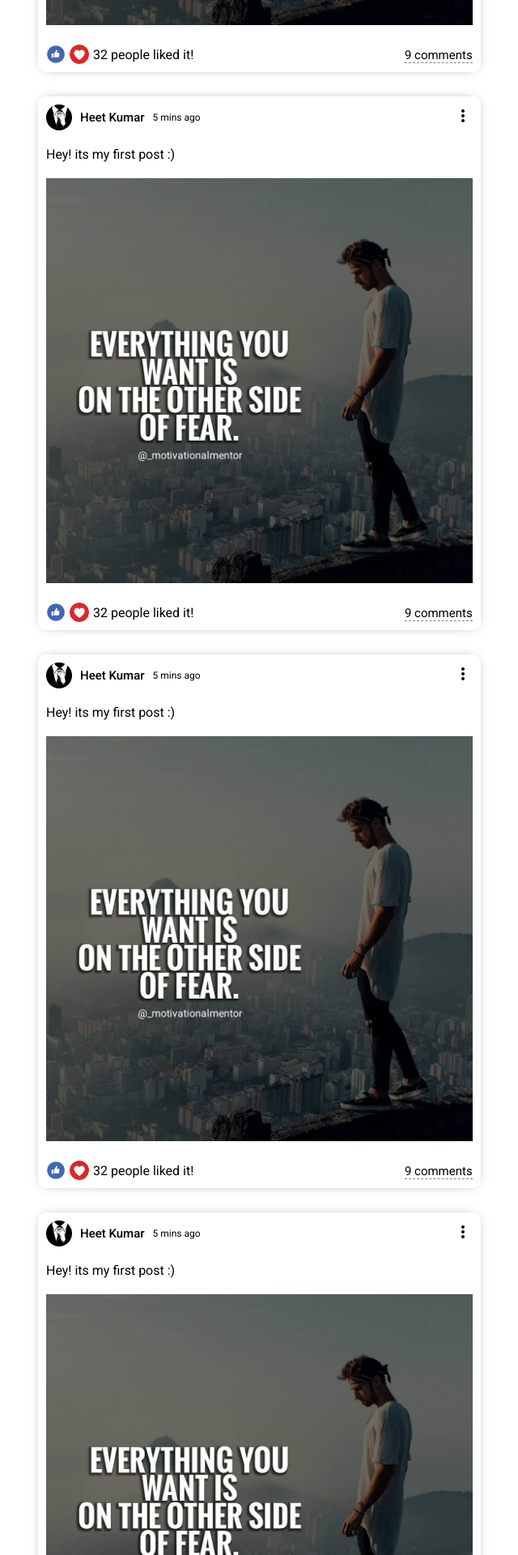
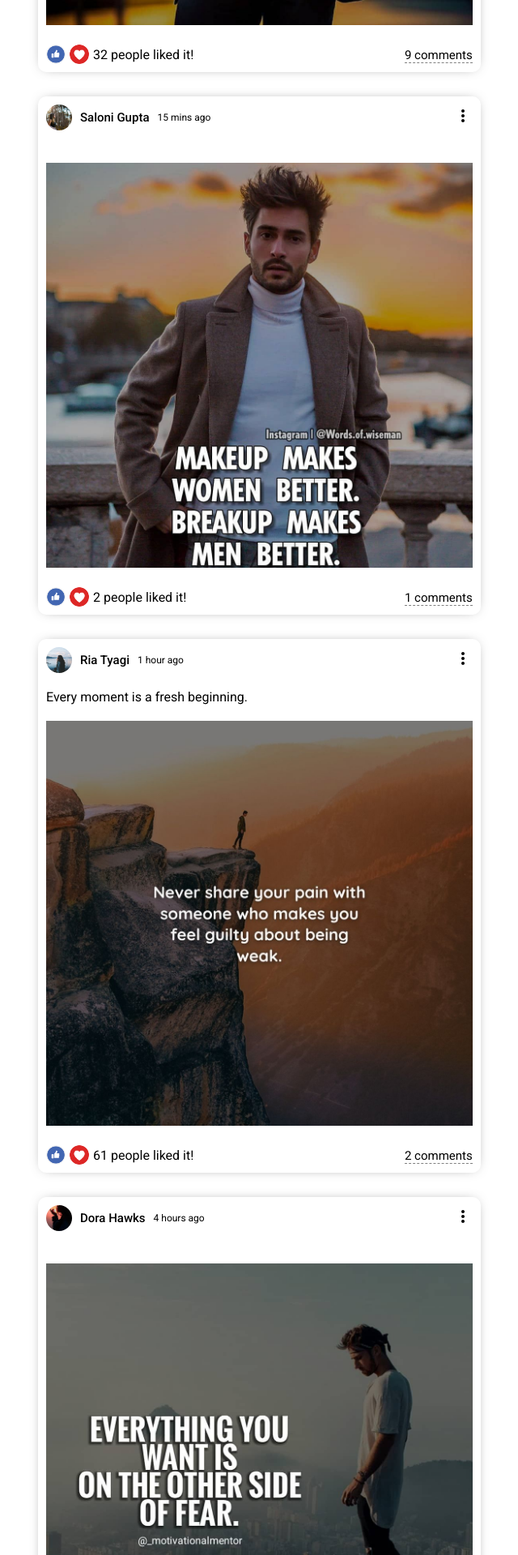
Before and after one commit to heet-kumar/Wenture-frontend, a React (Create React App) app: page / in a window 1280 px wide. Shown: the part 840-2760 px from the top of the page at 81% size, without its empty margins (293-933 px from the left). Built offline with nearby package versions, Linux system fonts and the light colour scheme.

Commit message:
Post component implemented with Dummy data

```diff
--- a/src/components/feed/Feed.jsx
+++ b/src/components/feed/Feed.jsx
@@ -2,18 +2,19 @@ import React from 'react';
 import Post from '../post/Post';
 import Share from '../share/Share';
 import './feed.css';
+import {Posts} from '../../dummyData';
 
 export default function Feed(){
     return(
         <div className="feed">
             <div className="feedWrapper">
                 <Share />
-                <Post />
-                <Post />
-                <Post />
-                <Post />
-                <Post />
-                <Post />
+                {/* <Post /> */}
+                {
+                    Posts.map(p => {
+                        return <Post key={p.id} value={p} />
+                    })
+                }
             </div>
         </div>
     );
--- a/src/components/post/Post.jsx
+++ b/src/components/post/Post.jsx
@@ -1,36 +1,42 @@
 import React from 'react';
 import './post.css';
-import {MoreVert} from "@mui/icons-material"
+import {MoreVert} from "@mui/icons-material";
+import {Users} from "../../dummyData";
 
-export default function Post(){
+const Post = ({value}) => {
+    console.log(value);
+    const user = Users.filter(u => u.id===value.userId);    // like this we call data for the user from map
+    console.log(user)
     return(
         <div className="post">
             <div className="postWrapper">
                 <div className="postTop">
                     <div className="postTopLeft">
-                        <img className="postProfileImg" src="/assets/person/1.jpg" alt=""/>
-                        <span className="postUserName">Heet Kumar</span>
-                        <span className="postDate">5 mins ago</span>
+                        <img className="postProfileImg" src={Users.filter(u => u.id===value.userId)[0].profilePicture} alt=""/>
+                        <span className="postUserName">{Users.filter(u => u.id===value.userId)[0].username}</span>
+                        <span className="postDate">{value.date}</span>
                     </div>
                     <div className="postTopRight">
                         <MoreVert />
                     </div>
                 </div>
                 <div className="postCenter">
-                    <span className="postText">Hey! its my first post :)</span>
-                    <img src="/assets/post/p4.jpg" alt="" className="postImg" />
+                    <span className="postText">{value?.desc}</span>
+                    <img src={value.photo} alt="" className="postImg" />
                 </div>
                 <div className="postBottom">
                     <div className="postBottomLeft">
                         <img src="/assets/like.jpeg" alt="" className="likeIcon" />
                         <img src="/assets/heart.png" alt="" className="likeIcon" />
-                        <span className="likeCounter">32 people liked it!</span>
+                        <span className="likeCounter">{value.like} people liked it!</span>
                     </div>
                     <div className="postBottomRight">
-                        <span className="postCommentText">9 comments</span>
+                        <span className="postCommentText">{value.comment} comments</span>
                     </div>
                 </div>
             </div>
         </div>
     );
 }
+
+export default Post;
--- /dev/null
+++ b/src/dummyData.js
@@ -0,0 +1,139 @@
+export const Users = [
+    {
+      id:1,
+      profilePicture: "assets/person/5.jpg",
+      username: "Heet Kothadiya",
+    },
+    {
+      id:2,
+      profilePicture: "assets/person/2.jpg",
+      username: "Saloni Gupta",
+    },
+    {
+      id:3,
+      profilePicture: "assets/person/3.jpg",
+      username: "Ria Tyagi",
+    },
+    {
+      id:4,
+      profilePicture: "assets/person/4.jpg",
+      username: "Dora Hawks",
+    },
+    {
+      id:5,
+      profilePicture: "assets/person/1.jpg",
+      username: "Thomas Holden",
+    },
+    {
+      id:6,
+      profilePicture: "assets/person/6.jpg",
+      username: "Shirley Beauchamp",
+    },
+    {
+      id:7,
+      profilePicture: "assets/person/1.jpg",
+      username: "Travis Bennett",
+    },
+    {
+      id:8,
+      profilePicture: "assets/person/2.jpg",
+      username: "Kristen Thomas",
+    },
+    {
+      id:9,
+      profilePicture: "assets/person/3.jpg",
+      username: "Gary Duty",
+    },
+    {
+      id:10,
+      profilePicture: "assets/person/4.jpg",
+      username: "Safak Kocaoglu",
+    },
+  ];
+
+  export const Posts = [
+    {
+      id: 1,
+      desc: "Love For All, Hatred For None.",
+      photo: "assets/post/p1.jpg",
+      date: "5 mins ago",
+      userId: 1,
+      like: 32,
+      comment: 9,
+    },
+    {
+      id: 2,
+      photo: "assets/post/p2.jpg",
+      date: "15 mins ago",
+      userId: 2,
+      like: 2,
+      comment: 1,
+    },
+    {
+      id: 3,
+      desc: "Every moment is a fresh beginning.",
+      photo: "assets/post/p3.jpg",
+      date: "1 hour ago",
+      userId: 3,
+      like: 61,
+      comment: 2,
+    },
+    {
+      id: 4,
+      photo: "assets/post/p4.jpg",
+      date: "4 hours ago",
+      userId: 4,
+      like: 7,
+      comment: 3,
+    },
+    {
+      id: 5,
+      photo: "assets/post/p5.jpg",
+      date: "5 hours ago",
+      userId: 5,
+      like: 23,
+      comment: 5,
+    },
+    {
+      id: 6,
+      photo: "assets/post/p6.jpg",
+      date: "1 day ago",
+      userId: 6,
+      like: 44,
+      comment: 6,
+    },
+    {
+      id: 7,
+      desc: "Never regret anything that made you smile.",
+      photo: "assets/post/p7.jpg",
+      date: "2 days ago",
+      userId: 7,
+      like: 52,
+      comment: 3,
+    },
+    {
+      id: 8,
+      photo: "assets/post/p8.jpg",
+      date: "3 days ago",
+      userId: 8,
+      like: 15,
+      comment: 1,
+    },
+    {
+      id: 9,
+      desc: "Change the world by being yourself.",
+      photo: "assets/post/p1.jpg",
+      date: "5 days ago",
+      userId: 9,
+      like: 11,
+      comment: 2,
+    },
+    {
+      id: 10,
+      photo: "assets/post/p2.jpg",
+      date: "1 week ago",
+      userId: 10,
+      like: 104,
+      comment: 12,
+    },
+  ];
```
